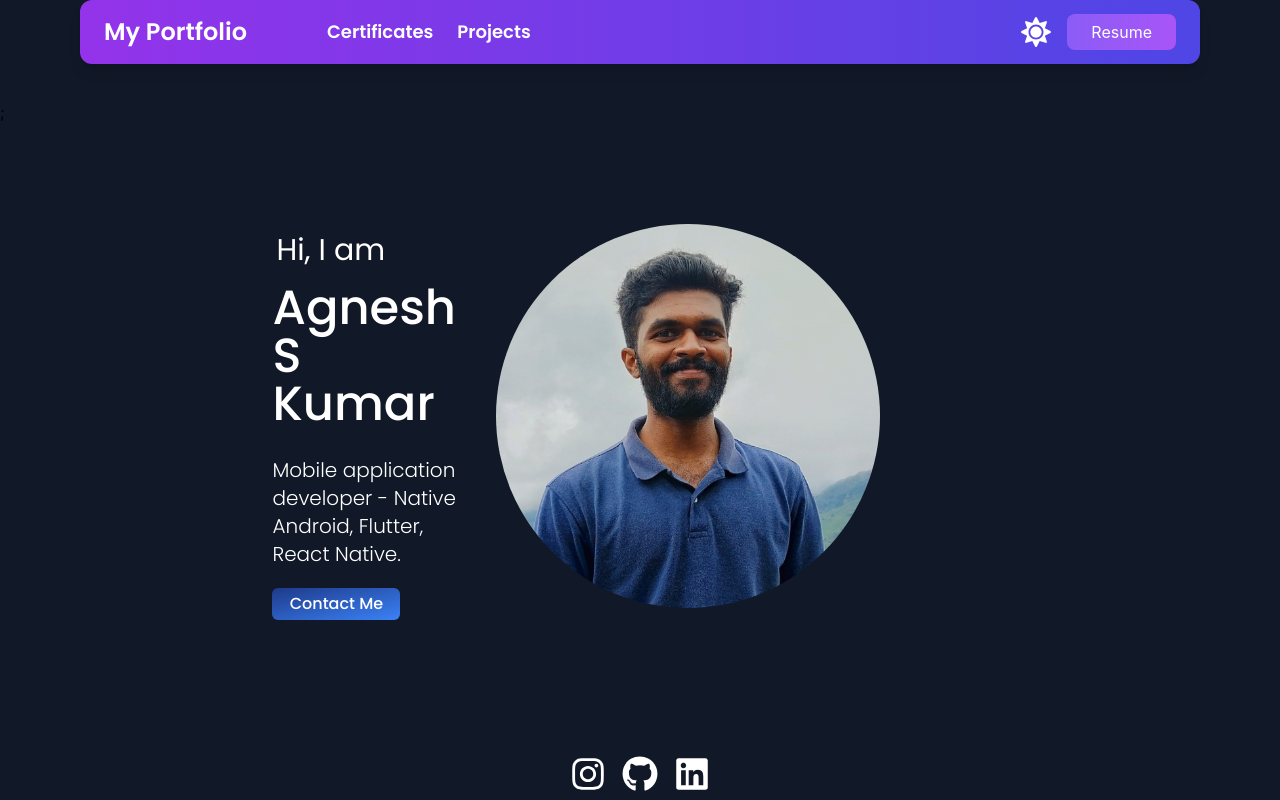
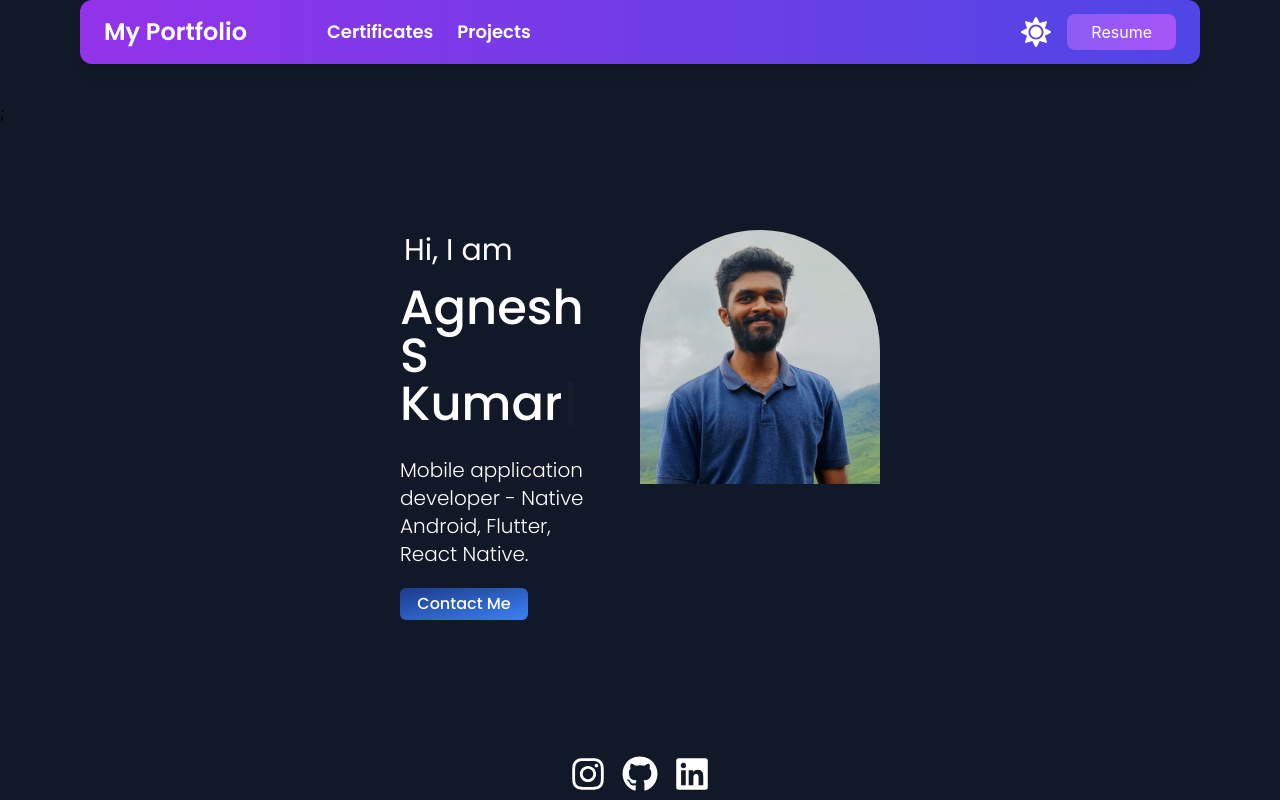
Before and after one commit to agnesh02/My-Portfolio-2023, a Next.js app: page / in a window 1280 px wide. Shown: the top 800 px of the page. Built offline with nearby package versions, Linux system fonts and the light colour scheme.

Commit message:
typing effect

```diff
--- a/package.json
+++ b/package.json
@@ -15,7 +15,10 @@
     "next": "^13.0.6",
     "react": "18.2.0",
     "react-dom": "18.2.0",
-    "react-icons": "^4.7.1"
+    "react-icons": "^4.7.1",
+    "react-typed": "^2.0.12",
+    "react-typing-effect": "^2.0.5",
+    "uninstall": "^0.0.0"
   },
   "devDependencies": {
     "autoprefixer": "^10.4.13",
--- a/pages/Intro.js
+++ b/pages/Intro.js
@@ -1,15 +1,15 @@
 import { FaInstagram, FaLinkedin, FaGithub } from "react-icons/fa";
-import { DiReact, DiAndroid, DiDart } from "react-icons/di";
+import { DiReact, DiAndroid } from "react-icons/di";
 import Image from "next/image";
 import devImg from "../public/devImg2.jpeg";
-import React, { useContext } from "react";
+import React, { useContext, useState } from "react";
 import AdditionalInfo from "./AdditionalInfo";
 import AppContext from "../state/AppContext";
 import { SiFlutter } from "react-icons/si";
+import { ReactTyped } from "react-typed";
 
 const Intro = function () {
-  const { darkMode, setDarkMode, isLargeScreen, setIsLargeScreen } =
-    useContext(AppContext);
+  const { darkMode, isLargeScreen } = useContext(AppContext);
 
   const goToInstagram = () => {
     window.open("https://instagram.com/agnesh.05?igshid=MzNlNGNkZWQ4Mg==");
@@ -23,6 +23,8 @@ const Intro = function () {
     window.open("https://www.linkedin.com/in/agnesh2002");
   };
 
+  const [typingComplete, setTypingComplete] = useState(false);
+
   return (
     <div className={darkMode ? "dark" : ""}>
       <main className="bg-white px-4 dark:bg-gray-900 lg:px-80">
@@ -30,18 +32,38 @@ const Intro = function () {
           className="flex h-screen flex-col justify-between lg:pt-28"
           style={{ height: isLargeScreen ? "85vh" : "76vh" }}
         >
-          <div className="lg:flex  lg:justify-end lg:gap-10">
+          <div className="lg:flex lg:items-center lg:justify-end lg:gap-10">
+            {/* Left Side - Text Content */}
             <div className="flex flex-col justify-center">
               <h3 className="ml-1 flex justify-start py-2 font-poppins_regular text-2xl dark:text-white lg:text-3xl">
-                Hi, I am
+                <ReactTyped
+                  strings={["Hi, I am"]}
+                  typeSpeed={typingComplete ? 0 : 100}
+                  onComplete={() => setTypingComplete(true)}
+                  showCursor={typingComplete ? false : true}
+                />
               </h3>
-              <h2 className="flex justify-start py-2 font-poppins_medium text-4xl dark:text-white lg:text-5xl">
-                Agnesh S Kumar
+
+              <h2
+                id="nameTyped"
+                className="flex justify-start py-2 font-poppins_medium text-4xl dark:text-white lg:text-5xl"
+              >
+                {typingComplete && (
+                  <ReactTyped
+                    strings={["Agnesh S Kumar"]}
+                    typeSpeed={100}
+                    startDelay={800}
+                  />
+                )}
               </h2>
+
+              {/* Description */}
               <p className="mt-5 font-poppins_light text-xl dark:text-white">
                 Mobile application developer - Native Android, Flutter, React
                 Native.
               </p>
+
+              {/* Static Contact Me button */}
               <button
                 className="mt-5 w-32 rounded-md bg-gradient-to-br from-blue-900 to-blue-500 py-1 font-poppins_medium text-white hover:bg-gradient-to-br hover:from-violet-900 hover:to-violet-500"
                 onClick={() => (window.location.href = "#contact")}
@@ -49,7 +71,9 @@ const Intro = function () {
                 Contact Me
               </button>
             </div>
-            <div className="flex justify-center">
+
+            {/* Right Side - Image */}
+            <div className="flex justify-center lg:w-1/2">
               <div className="mt-10 h-52 w-52 overflow-hidden rounded-full lg:mt-0 lg:h-96 lg:w-96">
                 <Image
                   src={devImg}
@@ -63,7 +87,7 @@ const Intro = function () {
           </div>
 
           {/* Social Media Buttons at the bottom */}
-          <div className="flex justify-center gap-4 text-4xl dark:text-white">
+          <div className="mt-8 flex justify-center gap-4 text-4xl dark:text-white">
             <button onClick={() => goToInstagram()}>
               <FaInstagram />
             </button>
@@ -75,8 +99,10 @@ const Intro = function () {
             </button>
           </div>
         </section>
+
         <div style={{ height: "3vh" }}></div>
 
+        {/* Skills Section */}
         <section style={{ height: "95vh" }}>
           <h3 className="mb-12 mt-10 flex flex-col items-center py-2 text-2xl font-semibold text-gray-800 dark:text-white sm:justify-start lg:flex-row lg:justify-center">
             Developer, specialized in
```
Also changed, not shown: 1 other file (tests, documents, lock files or other folders).
